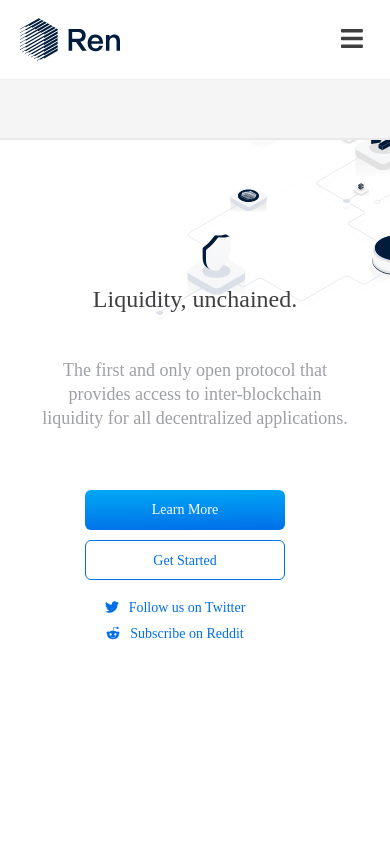
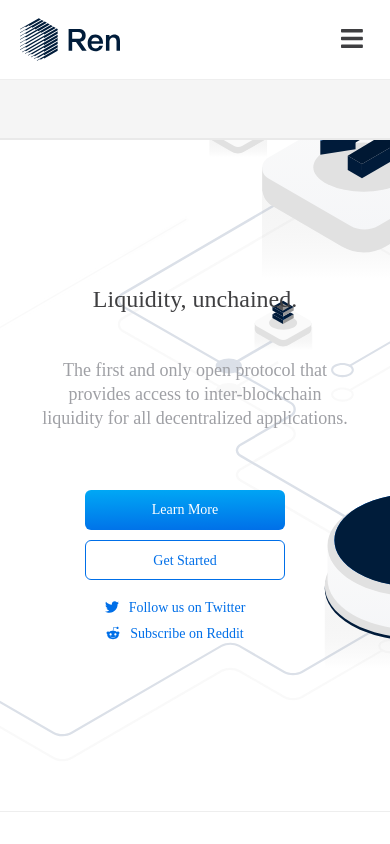
Before and after one commit to KadenZipfel/renproject.io, a React (Create React App) app: page / in a window 390 px wide. Shown: the top 844 px of the page. Built offline with nearby package versions, Linux system fonts and the light colour scheme; no server answers; a web font is replaced by a local one.

Commit message:
Fix responsive background images

```diff
--- a/src/styles/_featured.scss
+++ b/src/styles/_featured.scss
@@ -2,10 +2,16 @@
     background-image: url('#{$images}/illustration-header.svg');
     background-repeat: no-repeat;
     background-position: top right;
-    background-size: 60%;
+    background-size: cover;
+    @media(min-width: $min-md) {
+        background-size: 60%;
+    }
 
     &.section .container {
-        padding-bottom: 20rem;
+        padding-bottom: 0;
+        @media(min-width: $min-xl) {
+            padding-bottom: 20rem;
+        }
     }
 }
 
--- a/src/styles/_home.scss
+++ b/src/styles/_home.scss
@@ -140,7 +140,7 @@
             background-image: url('#{$images}/illustration-ren_token.svg');
             background-repeat: no-repeat;
             background-position: center right;
-            background-size: unset;
+            background-size: contain;
             position: absolute;
             top: 0;
             right: 0;
```
